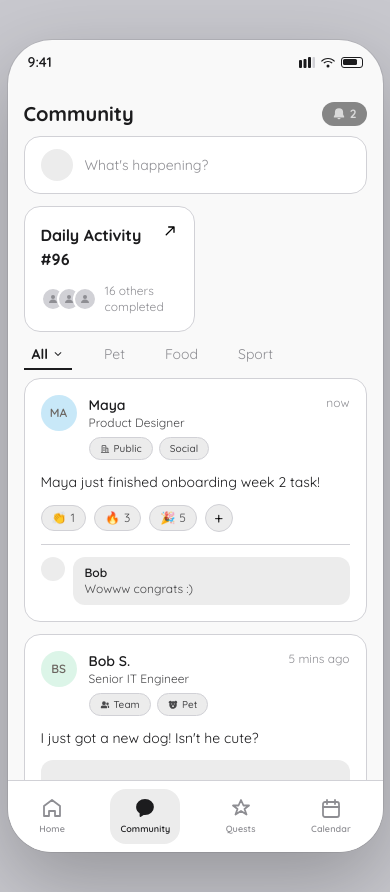
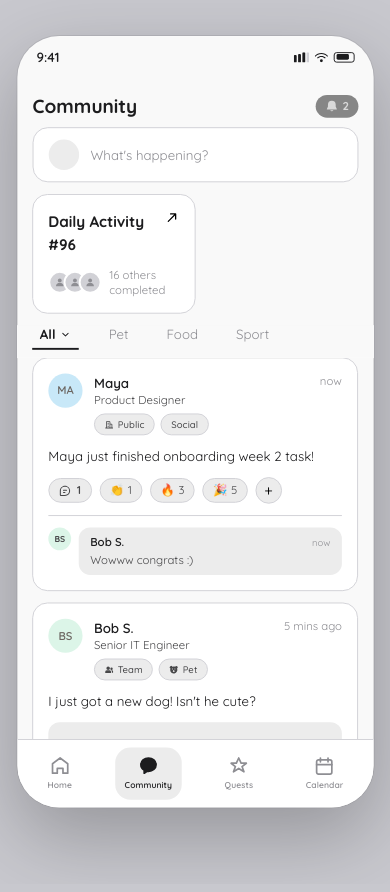
Before and after one commit to sjaine/sona, a Next.js app: page / in a window 390 px wide. Both pictures are taken after a click on the button "Community". Built offline with nearby package versions, Linux system fonts and the light colour scheme.

Commit message:
Add: comment, Fix: Phoneshell size

```diff
--- a/src/app/layout.tsx
+++ b/src/app/layout.tsx
@@ -9,7 +9,7 @@ export const metadata: Metadata = {
 export default function RootLayout({ children }: { children: React.ReactNode }) {
   return (
     <html lang="en">
-      <body className="min-h-screen flex items-center justify-center p-6 overflow-hidden">
+      <body className="min-h-screen flex items-center justify-center p-5 overflow-hidden">
         {children}
       </body>
     </html>
--- a/src/components/PhoneShell.tsx
+++ b/src/components/PhoneShell.tsx
@@ -87,6 +87,8 @@ export default function PhoneShell() {
       style={{
         width: 375,
         height: 812,
+        transform: "scale(0.95)",
+        transformOrigin: "top center",
         background: "var(--bg)",
         borderRadius: 44,
         overflow: "hidden",
--- a/src/components/screens/CommunityScreen.tsx
+++ b/src/components/screens/CommunityScreen.tsx
@@ -68,6 +68,8 @@ export default function CommunityScreen() {
   const [composeText, setComposeText] = useState("");
   const [composeChannel, setComposeChannel] = useState("Food");
   const [composeScope, setComposeScope] = useState<"Public" | "Team">("Team");
+  const [commentingPostId, setCommentingPostId] = useState<string | null>(null);
+  const [commentText, setCommentText] = useState("");
   const [promptAnswer, setPromptAnswer] = useState("");
   const [showReactionPicker, setShowReactionPicker] = useState<string | null>(
     null
@@ -112,12 +114,12 @@ export default function CommunityScreen() {
       reactions: [],
       comments: 0,
       liked: false,
+      commentList: [], // add this
     };
     setPosts((prev) => [newPost, ...prev]);
     setComposeText("");
     setShowCompose(false);
   }
-
   if (view === "dailyActivity") {
     return (
       <div className="flex flex-col h-full">
@@ -591,6 +593,35 @@ export default function CommunityScreen() {
 
             {/* Reactions */}
             <div className="flex items-center gap-2 flex-wrap">
+              {/* Comment button */}
+              <button
+                onClick={() => {
+                  setCommentingPostId(post.id);
+                  setCommentText("");
+                }}
+                className="flex items-center gap-1.5 px-2.5 py-1 rounded-full text-xs font-semibold pressable flex-shrink-0"
+                style={{
+                  background: "var(--surface-2)",
+                  border: "1px solid var(--border)",
+                  color: "var(--text-secondary)",
+                }}
+              >
+                <svg
+                  xmlns="http://www.w3.org/2000/svg"
+                  width="13"
+                  height="13"
+                  viewBox="0 0 24 24"
+                >
+                  <g fill="none">
+                    <path d="m12.593 23.258l-.011.002l-.071.035l-.02.004l-.014-.004l-.071-.035q-.016-.005-.024.005l-.004.01l-.017.428l.005.02l.01.013l.104.074l.015.004l.012-.004l.104-.074l.012-.016l.004-.017l-.017-.427q-.004-.016-.017-.018m.265-.113l-.013.002l-.185.093l-.01.01l-.003.011l.018.43l.005.012l.008.007l.201.093q.019.005.029-.008l.004-.014l-.034-.614q-.005-.018-.02-.022m-.715.002a.02.02 0 0 0-.027.006l-.006.014l-.034.614q.001.018.017.024l.015-.002l.201-.093l.01-.008l.004-.011l.017-.43l-.003-.012l-.01-.01z" />
+                    <path
+                      fill="currentColor"
+                      d="M12 2c5.523 0 10 4.477 10 10s-4.477 10-10 10H4a2 2 0 0 1-2-2v-8C2 6.477 6.477 2 12 2m0 2a8 8 0 0 0-8 8v8h8a8 8 0 1 0 0-16m0 10a1 1 0 0 1 .117 1.993L12 16H9a1 1 0 0 1-.117-1.993L9 14zm3-4a1 1 0 1 1 0 2H9a1 1 0 1 1 0-2z"
+                    />
+                  </g>
+                </svg>
+                {post.comments > 0 ? post.comments : ""}
+              </button>
               {post.reactions.map((r) => (
                 <button
                   key={r.emoji}
@@ -635,36 +666,198 @@ export default function CommunityScreen() {
                 </div>
               )}
             </div>
+            {/* Comment sheet */}
+            {commentingPostId && (
+              <div
+                className="absolute inset-0 z-50 flex flex-col"
+                style={{ background: "var(--surface)" }}
+              >
+                {/* Header */}
+                <div
+                  className="flex items-center justify-between px-4 py-3 flex-shrink-0"
+                  style={{ borderBottom: "1px solid var(--border)" }}
+                >
+                  <button
+                    onClick={() => setCommentingPostId(null)}
+                    className="text-sm font-semibold pressable"
+                    style={{ color: "var(--text-secondary)" }}
+                  >
+                    Cancel
+                  </button>
+                  <span
+                    className="text-sm font-bold"
+                    style={{ color: "var(--text-primary)" }}
+                  >
+                    Reply
+                  </span>
+                  <button
+                    onClick={() => {
+                      if (!commentText.trim()) return;
+                      setPosts((prev) =>
+                        prev.map((p) =>
+                          p.id === commentingPostId
+                            ? {
+                                ...p,
+                                comments: p.comments + 1,
+                                commentList: [
+                                  ...p.commentList,
+                                  {
+                                    id: `c${Date.now()}`,
+                                    author: "Jasmine K.",
+                                    initials: "JK",
+                                    color: "#C8E0F0",
+                                    text: commentText.trim(),
+                                    timeAgo: "now",
+                                  },
+                                ],
+                              }
+                            : p
+                        )
+                      );
+                      setCommentingPostId(null);
+                      setCommentText("");
+                    }}
+                    className="px-4 py-1.5 rounded-full text-sm font-bold pressable"
+                    style={{
+                      background: commentText.trim()
+                        ? "var(--accent)"
+                        : "var(--surface-2)",
+                      color: commentText.trim()
+                        ? "white"
+                        : "var(--text-tertiary)",
+                    }}
+                  >
+                    Post
+                  </button>
+                </div>
+
+                {/* Original post preview */}
+                {(() => {
+                  const original = posts.find((p) => p.id === commentingPostId);
+                  return original ? (
+                    <div
+                      className="px-4 py-3 flex-shrink-0"
+                      style={{
+                        borderBottom: "1px solid var(--border)",
+                        background: "var(--surface-2)",
+                      }}
+                    >
+                      <div className="flex items-center gap-2 mb-1">
+                        <Avatar
+                          initials={original.authorInitials}
+                          color={original.authorColor}
+                          size={20}
+                        />
+                        <span
+                          className="text-xs font-semibold"
+                          style={{ color: "var(--text-primary)" }}
+                        >
+                          {original.author}
+                        </span>
+                        <span
+                          className="text-xs"
+                          style={{ color: "var(--text-tertiary)" }}
+                        >
+                          {original.timeAgo}
+                        </span>
+                      </div>
+                      <p
+                        className="text-xs leading-relaxed"
+                        style={{ color: "var(--text-secondary)" }}
+                      >
+                        {original.content}
+                      </p>
+                    </div>
+                  ) : null;
+                })()}
+
+                {/* Author row */}
+                <div className="flex items-center gap-3 px-4 pt-4 pb-2 flex-shrink-0">
+                  <div
+                    className="w-10 h-10 rounded-full flex items-center justify-center flex-shrink-0"
+                    style={{ background: "#C8E0F0" }}
+                  >
+                    <span
+                      className="text-xs font-bold"
+                      style={{ color: "var(--text-secondary)" }}
+                    >
+                      JK
+                    </span>
+                  </div>
+                  <span
+                    className="text-sm font-bold"
+                    style={{ color: "var(--text-primary)" }}
+                  >
+                    Jasmine K.
+                  </span>
+                </div>
+
+                {/* Text area */}
+                <div className="flex-1 px-4 overflow-hidden">
+                  <textarea
+                    className="w-full h-full resize-none outline-none text-sm leading-relaxed"
+                    style={{
+                      background: "transparent",
+                      color: "var(--text-primary)",
+                      fontFamily: "inherit",
+                      minHeight: 120,
+                    }}
+                    placeholder="Write a comment..."
+                    value={commentText}
+                    onChange={(e) => setCommentText(e.target.value)}
+                    autoFocus
+                  />
+                </div>
+              </div>
+            )}
 
             {/* Comment preview */}
-            {post.comments > 0 && (
+            {post.commentList.length > 0 && (
               <div
                 className="mt-3 pt-3"
                 style={{ borderTop: "1px solid var(--border)" }}
               >
-                <div className="flex items-start gap-2">
+                {post.commentList.map((c) => (
                   <div
-                    className="w-6 h-6 rounded-full flex-shrink-0"
-                    style={{ background: "var(--surface-2)" }}
-                  />
+                    key={c.id}
+                    className="flex items-start gap-2 mb-2 last:mb-0"
+                  >
+                    <div
+                      className="w-6 h-6 rounded-full flex-shrink-0 flex items-center justify-center text-[9px] font-bold"
+                      style={{
+                        background: c.color,
+                        color: "var(--text-secondary)",
+                      }}
+                    >
+                      {c.initials}
+                    </div>
                     <div
                       className="flex-1 px-3 py-2 rounded-xl"
                       style={{ background: "var(--surface-2)" }}
                     >
+                      <div className="flex items-center justify-between mb-0.5">
                         <div
                           className="text-xs font-semibold"
                           style={{ color: "var(--text-primary)" }}
                         >
-                      Bob
+                          {c.author}
+                        </div>
+                        <div
+                          className="text-[10px]"
+                          style={{ color: "var(--text-tertiary)" }}
+                        >
+                          {c.timeAgo}
+                        </div>
                       </div>
                       <div
                         className="text-xs"
                         style={{ color: "var(--text-secondary)" }}
                       >
-                      Wowww congrats :)
+                        {c.text}
                       </div>
                     </div>
                   </div>
+                ))}
               </div>
             )}
           </div>
--- a/src/lib/data.ts
+++ b/src/lib/data.ts
@@ -12,6 +12,15 @@ export interface User {
   xpToNext: number;
   status: "Focused" | "Available" | "In a meeting" | "Away";
   openToMentorship: boolean;
+}
+
+export interface Comment {
+  id: string;
+  author: string;
+  initials: string;
+  color: string;
+  text: string;
+  timeAgo: string;
 }
 
 export interface TeamMember {
@@ -30,6 +39,7 @@ export interface Post {
   reactions: { emoji: string; count: number }[];
   comments: number;
   liked: boolean;
+  commentList: Comment[];
 }
 
 export interface Quest {
@@ -74,6 +84,17 @@ export const FEED_POSTS: Post[] = [
     timeAgo: "now",
     reactions: [{ emoji: "👏", count: 1 }, { emoji: "🔥", count: 3 }, { emoji: "🎉", count: 5 }],
     comments: 1, liked: false,
+    commentList: [
+      {
+        id: "c0",
+        author: "Bob S.",
+        initials: "BS",
+        color: "#DCF5E8",
+        text: "Wowww congrats :)",
+        timeAgo: "now",
+      }
+    ],
+
   },
   {
     id: "p2", author: "Bob S.", authorRole: "Senior IT Engineer",
@@ -82,6 +103,7 @@ export const FEED_POSTS: Post[] = [
     content: "I just got a new dog! Isn't he cute?",
     image: true, timeAgo: "5 mins ago",
     reactions: [], comments: 0, liked: false,
+    commentList: [],
   },
   {
     id: "p3", author: "Nayeong C.", authorRole: "UX Designer",
@@ -90,6 +112,30 @@ export const FEED_POSTS: Post[] = [
     content: "Found the best ramen near the office — Tantan Noodles 🍜 highly recommend the spicy broth!",
     timeAgo: "1h ago",
     reactions: [{ emoji: "😍", count: 8 }], comments: 3, liked: true,
+    commentList: [
+      {
+        id: "c0",
+        author: "Bob S.",
+        initials: "BS",
+        color: "#DCF5E8",
+        text: "Wowww congrats :)",
+        timeAgo: "now",
+      }, {
+        id: "c0",
+        author: "Francine",
+        initials: "FP",
+        color: "#FFC943",
+        text: "Ayeeee",
+        timeAgo: "now",
+      }, {
+        id: "c0",
+        author: "Hayat",
+        initials: "HG",
+        color: "#39D4B3",
+        text: "I need to go there!",
+        timeAgo: "now",
+      }
+    ],
   },
 ];
 
```
Lines whose indentation alone changed are shown as unchanged.
